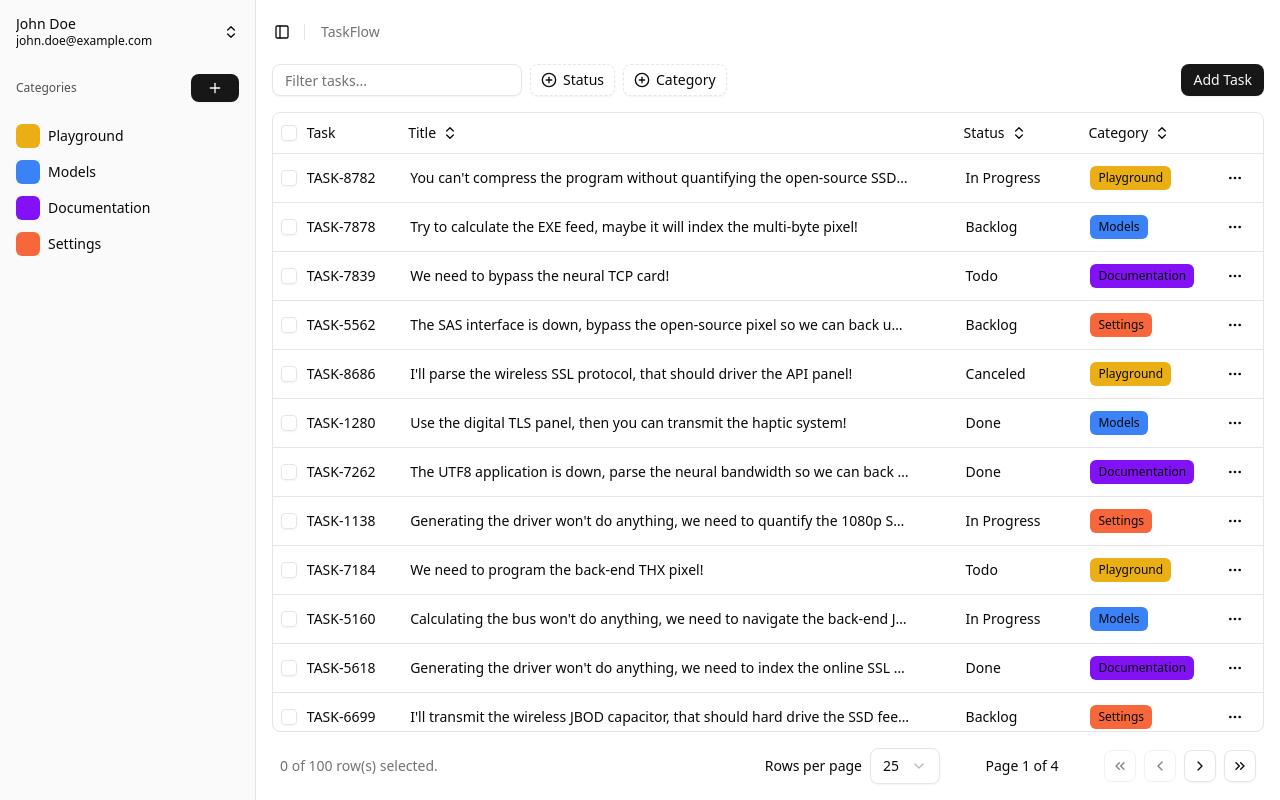
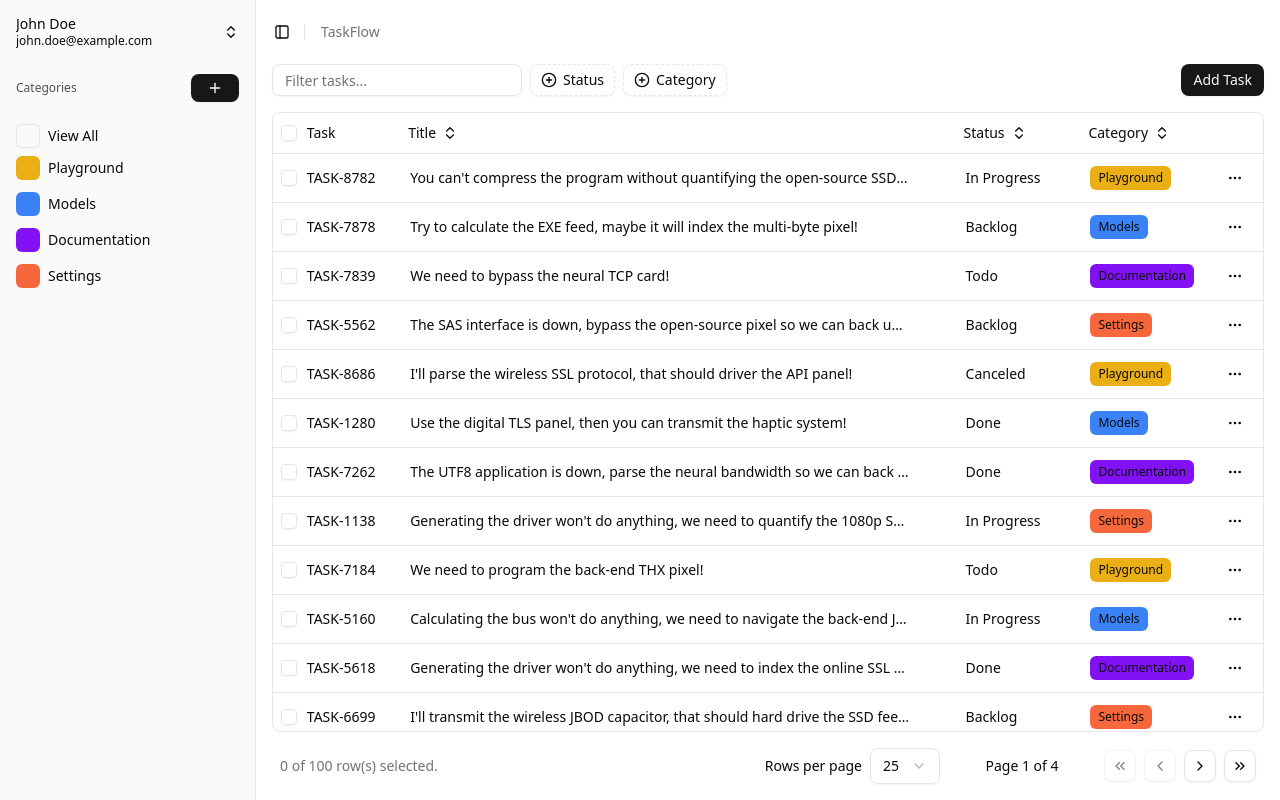
Before and after one commit to Davidkle/task-management, a Next.js app: page /app in a window 1280 px wide. Built offline with nearby package versions, Linux system fonts and the light colour scheme.

Commit message:
Add hook for the selected category

```diff
--- a/src/app/app/frame/NavCategories.tsx
+++ b/src/app/app/frame/NavCategories.tsx
@@ -1,17 +1,16 @@
 'use client';
 
 import { Folder, MoreHorizontal, Plus, Trash2 } from 'lucide-react';
-import Link from 'next/link';
 import React from 'react';
 import {
   DndContext,
   closestCenter,
   KeyboardSensor,
-  MouseSensor,
   TouchSensor,
   useSensor,
   useSensors,
   type DragEndEvent,
+  PointerSensor,
 } from '@dnd-kit/core';
 import { arrayMove, SortableContext, verticalListSortingStrategy, useSortable } from '@dnd-kit/sortable';
 import { CSS } from '@dnd-kit/utilities';
@@ -33,7 +32,8 @@ import {
   useSidebar,
 } from 'components/ui/sidebar';
 import { Button } from '@/components/ui/button';
-import { CategoryCreateModal } from './CategoryCreateModal';
+import { CategoryCreateModal } from '@/app/app/frame/CategoryCreateModal';
+import { useSelectedCategory } from '@/hooks/useSelectedCategory';
 
 type Category = {
   id: string;
@@ -45,12 +45,19 @@ export function NavCategories({ categories: initialCategories }: { categories: C
   const { isMobile } = useSidebar();
   const [categories, setCategories] = React.useState(initialCategories);
   const [showCreateModal, setShowCreateModal] = React.useState(false);
+  const { setSelectedCategory } = useSelectedCategory();
 
   React.useEffect(() => {
     setCategories(initialCategories);
   }, [initialCategories]);
 
-  const sensors = useSensors(useSensor(MouseSensor), useSensor(TouchSensor), useSensor(KeyboardSensor));
+  const sensors = useSensors(
+    useSensor(PointerSensor, {
+      activationConstraint: { distance: 5 },
+    }),
+    useSensor(TouchSensor),
+    useSensor(KeyboardSensor)
+  );
 
   function handleDragEnd(event: DragEndEvent) {
     const { active, over } = event;
@@ -79,14 +86,21 @@ export function NavCategories({ categories: initialCategories }: { categories: C
       position: 'relative',
     } as React.CSSProperties;
     return (
-      <SidebarMenuItem ref={setNodeRef} style={style} key={category.id} {...attributes} {...listeners}>
+      <SidebarMenuItem
+        ref={setNodeRef}
+        style={style}
+        onClick={() => {
+          setSelectedCategory(category);
+        }}
+        key={category.id}
+        {...attributes}
+        {...listeners}
+      >
         <SidebarMenuButton asChild>
-          <Link href={`/app/categories/${category.id}`}>
-            <div className="flex items-center gap-2">
-              <div className="w-6 h-6 rounded-sm" style={{ backgroundColor: category.color }}></div>
-              <span>{category.name}</span>
-            </div>
-          </Link>
+          <div className="flex items-center gap-2">
+            <div className="w-6 h-6 rounded-sm" style={{ backgroundColor: category.color }}></div>
+            <span>{category.name}</span>
+          </div>
         </SidebarMenuButton>
         <DropdownMenu>
           <DropdownMenuTrigger asChild>
@@ -125,6 +139,17 @@ export function NavCategories({ categories: initialCategories }: { categories: C
           </Button>
         </div>
       </SidebarGroupLabel>
+      {/* View All item (not draggable) */}
+      <SidebarMenu>
+        <SidebarMenuItem onClick={() => setSelectedCategory(null)} className="font-normal" key="view-all">
+          <SidebarMenuButton asChild>
+            <div className="flex items-center gap-2">
+              <div className="w-6 h-6 rounded-sm border"></div>
+              <span>View All</span>
+            </div>
+          </SidebarMenuButton>
+        </SidebarMenuItem>
+      </SidebarMenu>
       <DndContext
         id="dnd-category-menu"
         collisionDetection={closestCenter}
--- /dev/null
+++ b/src/hooks/useSelectedCategory.ts
@@ -0,0 +1,27 @@
+import { useQueryClient, useQuery } from '@tanstack/react-query';
+
+export type Category = {
+  id: string;
+  name: string;
+  color: string;
+  icon?: string;
+};
+
+const SELECTED_CATEGORY_KEY = ['selected-category'];
+
+export function useSelectedCategory() {
+  const queryClient = useQueryClient();
+
+  // Get the currently selected category
+  const { data: selectedCategory } = useQuery<Category | null>({
+    queryKey: SELECTED_CATEGORY_KEY,
+    queryFn: () => null,
+  });
+
+  // Set the currently selected category
+  const setSelectedCategory = (category: Category | null) => {
+    queryClient.setQueryData(SELECTED_CATEGORY_KEY, category);
+  };
+
+  return { selectedCategory, setSelectedCategory };
+}
```
